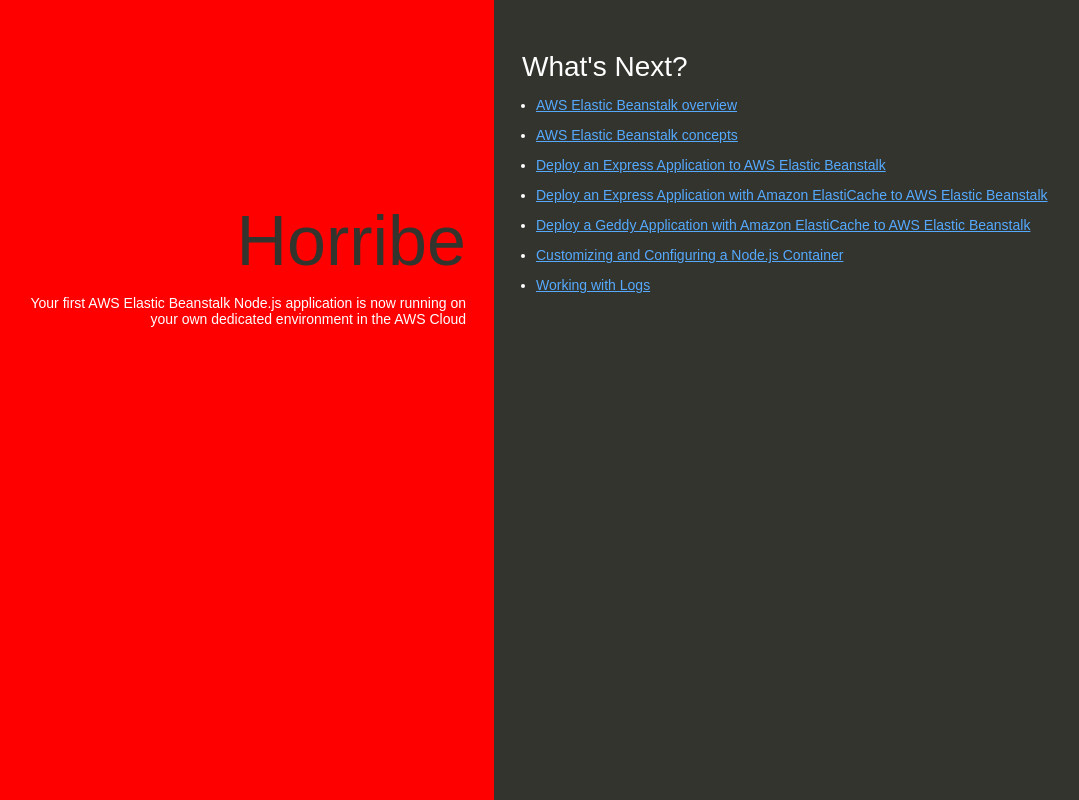
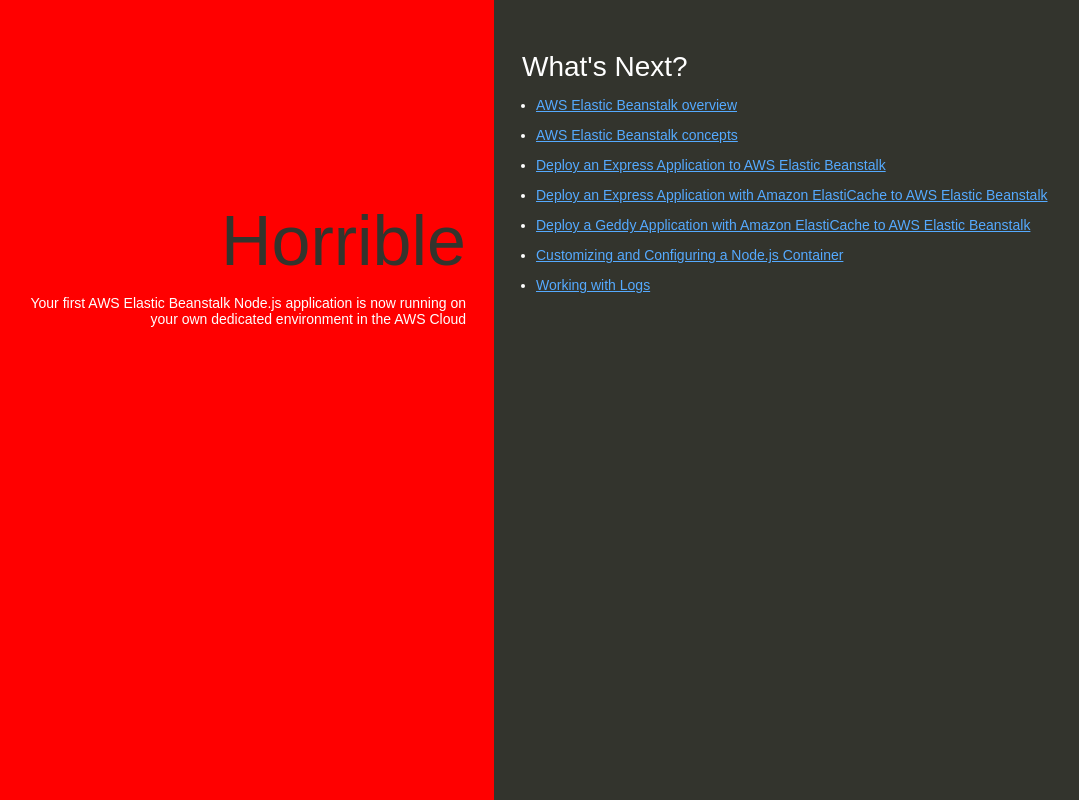
Before and after one commit to ajike112/AWSCode, a website: page index.html in a window 1280 px wide. Shown: the whole page, without its empty margins (146-1225 px from the left). Drawn offline with Linux system fonts and the light colour scheme.

```diff
--- a/index.html
+++ b/index.html
@@ -74,7 +74,7 @@
   </head>
   <body>
     <div class="textColumn">
-      <h1>Horribe</h1>
+      <h1>Horrible</h1>
       <p>Your first AWS Elastic Beanstalk Node.js application is now running on your own dedicated environment in the AWS Cloud</p>
     </div>
     <div class="linksColumn">
```
